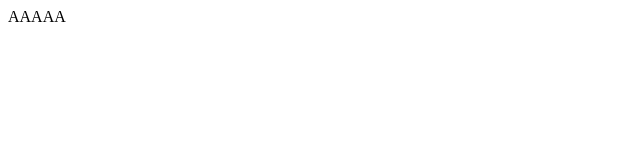
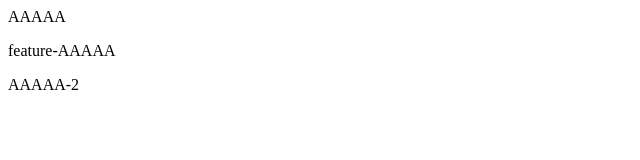
Before and after one commit to jojomango/git-test, a plain HTML site: page index.html in a window 1280 px wide. Shown: the whole page, without its empty margins (0-640 px from the left). Drawn offline with Linux system fonts and the light colour scheme.

Commit message:
Feature a (#1)
* add aaa in feat-a

* add aaa in feature-a 2

```diff
--- a/index.html
+++ b/index.html
@@ -1,3 +1,5 @@
 <html>
   <p>AAAAA</p>
+  <p>feature-AAAAA</p>
+  <p>AAAAA-2</p>
 </html>
```
